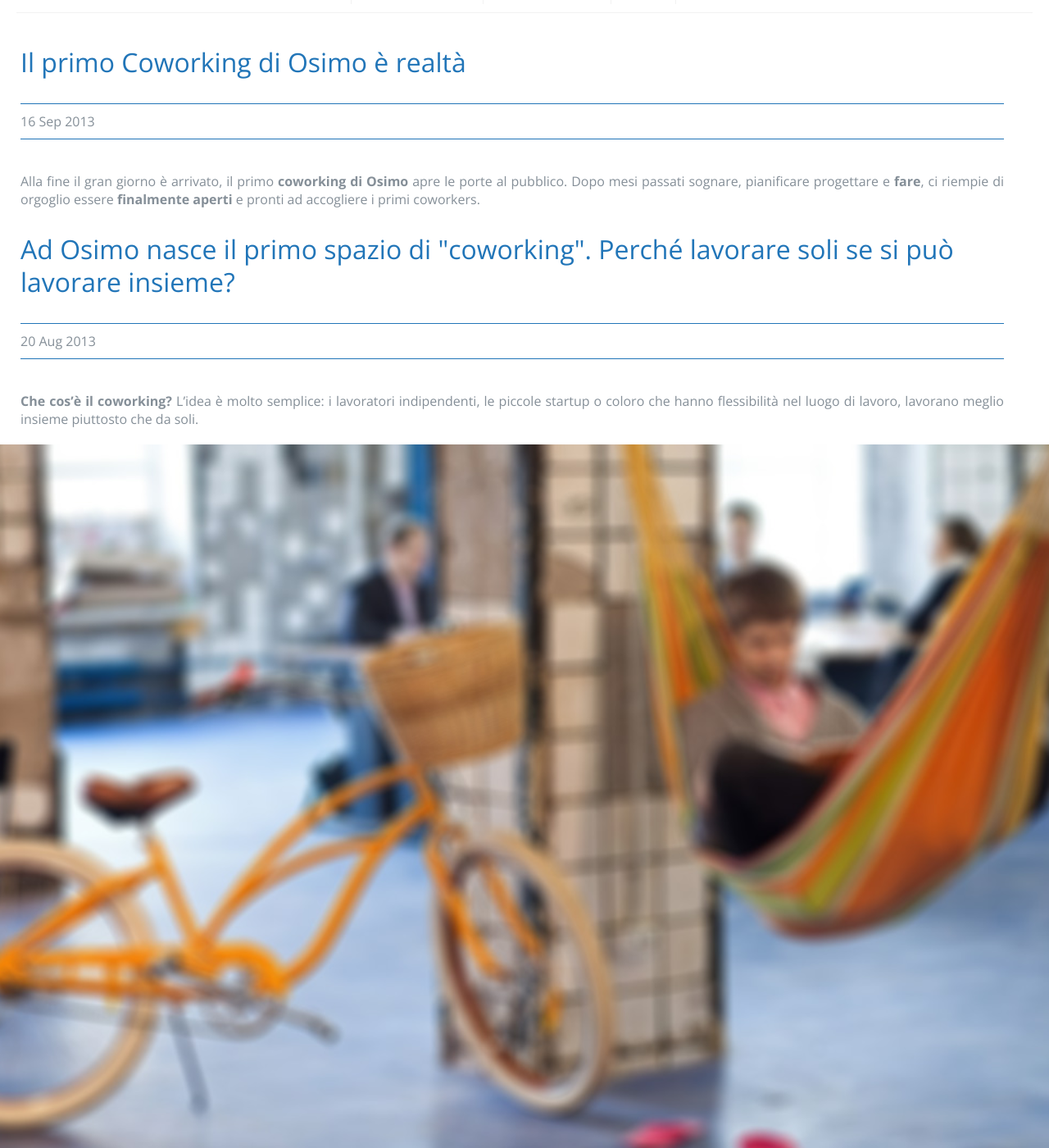
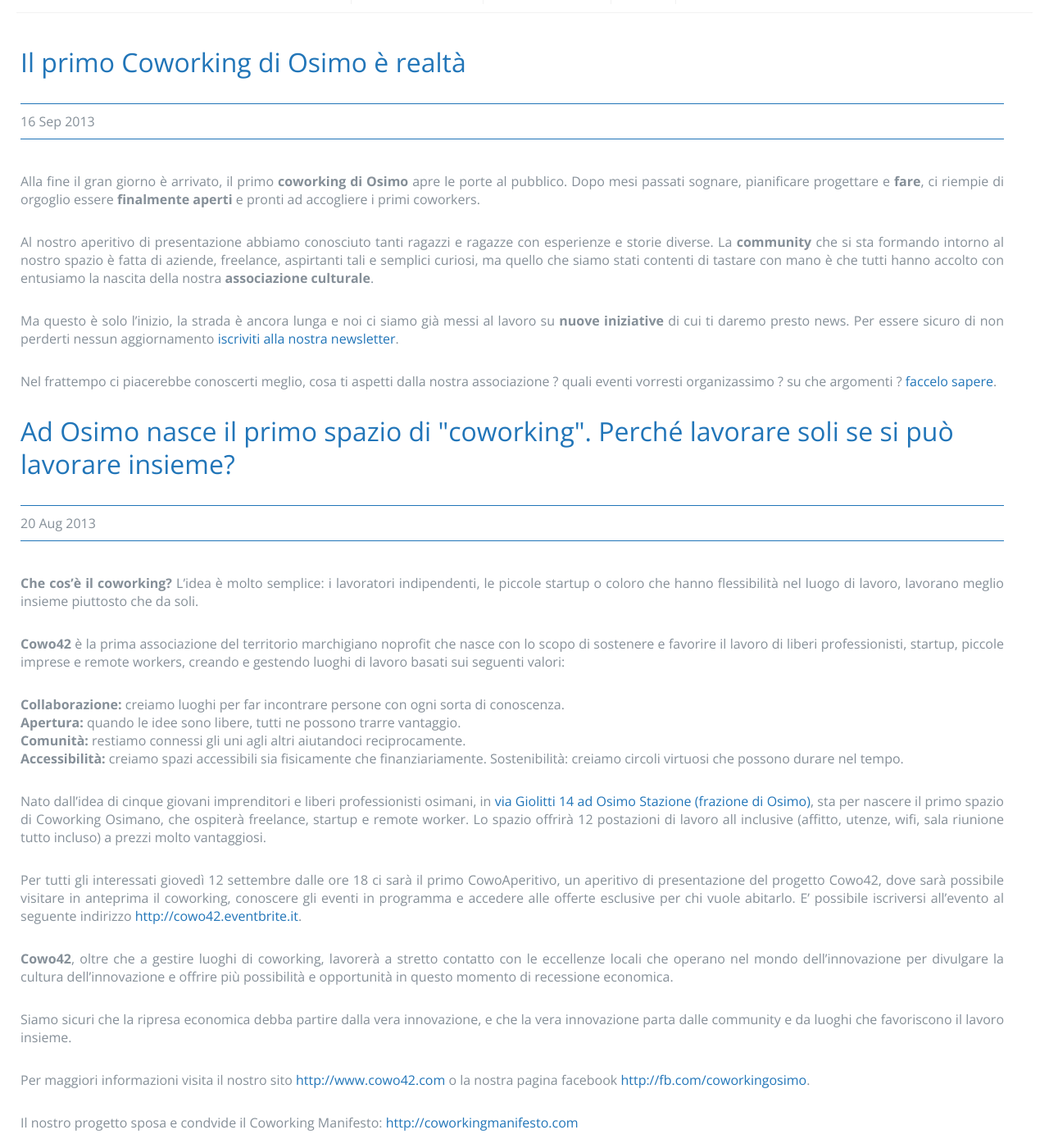
Before and after one commit to Cowo42/cowo42.github.io, a Jekyll site: the page built from blog/index.html, in a window 1280 px wide and 1400 px high, scrolled down 362 px. Shown: the whole window at 82% size. Built offline with Jekyll 4.4.1, drawn with Linux system fonts in a browser that asks for light colours.

Commit message:
Blog a tutta pagina

```diff
--- a/blog/index.html
+++ b/blog/index.html
@@ -9,7 +9,7 @@ title: Blog
           <div class="post">
             <h2><a href="{{ post.url }}"><span>{{ post.title }}</span></a></h2>
             <p class="meta">{{ post.date | date_to_string }}</p>
-            {{ post.excerpt }}
+            {{ post.content }}
           </div>
         {% endfor %}
     </div>
--- a/index.html
+++ b/index.html
@@ -183,7 +183,7 @@
 
                 <p>
                     Il nostro primo spazio di corwking è ad Osimo, in Via Giolitti ed è
-                    <strong>aperto al pubblico dalle 9.00 alle 18.00</strong>.
+                    <strong>aperto al pubblico dalle 9.00 alle 18.00, dal lunedì al venerdì</strong>.
                     Se sei un freelance, un remote worker, o un aspirante startupper, <strong>probabilmente dovresti
                     provare
                     l'esperienza del coworking</strong>.
```
